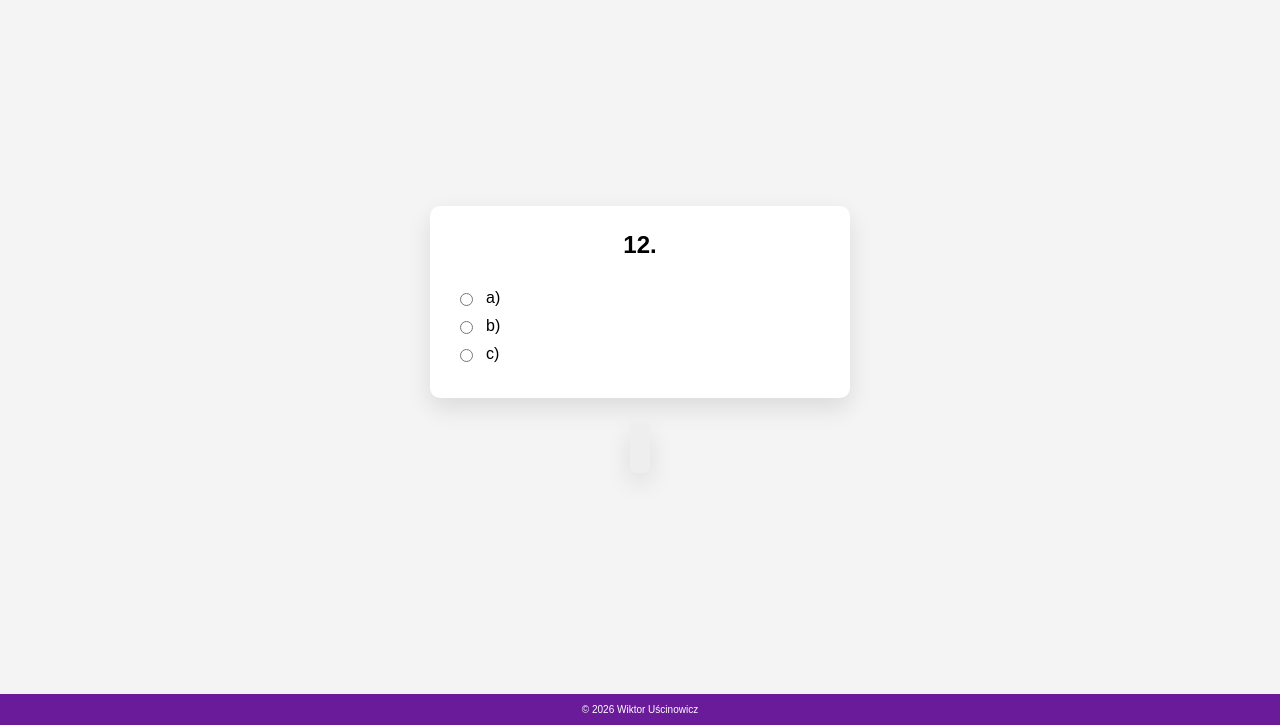
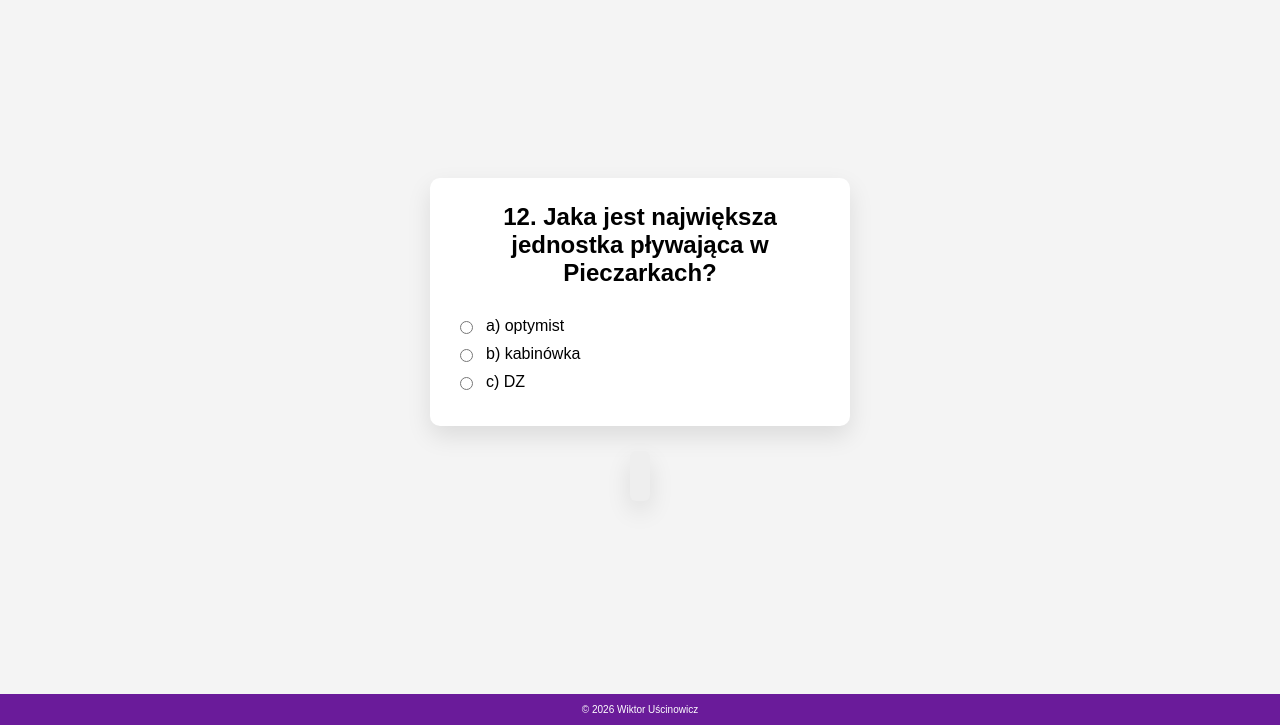
Before and after one commit to uscin20/pieczarki, a plain HTML site: page 1zx2.html in a window 1280 px wide. Shown: the part 75-800 px from the top of the page. Drawn offline with Linux system fonts and the light colour scheme.

Commit message:
Update 1zx2.html

```diff
--- a/1zx2.html
+++ b/1zx2.html
@@ -17,22 +17,22 @@
 
 <div class="main">
     <div class="quiz">
-    <h2>12.</h2>
+    <h2>12. Jaka jest największa jednostka pływająca w Pieczarkach?</h2>
 
     <div class="answers">
         <label>
             <input type="radio" name="answer" onclick="showNumber(3, this)">
-            a)
+            a) optymist
         </label>
 
         <label>
             <input type="radio" name="answer" onclick="showNumber(1, this)">
-            b)
+            b) kabinówka
         </label>
 
         <label>
             <input type="radio" name="answer" onclick="showNumber(7, this)">
-            c)
+            c) DZ
         </label>
     </div>
 </div>
```
